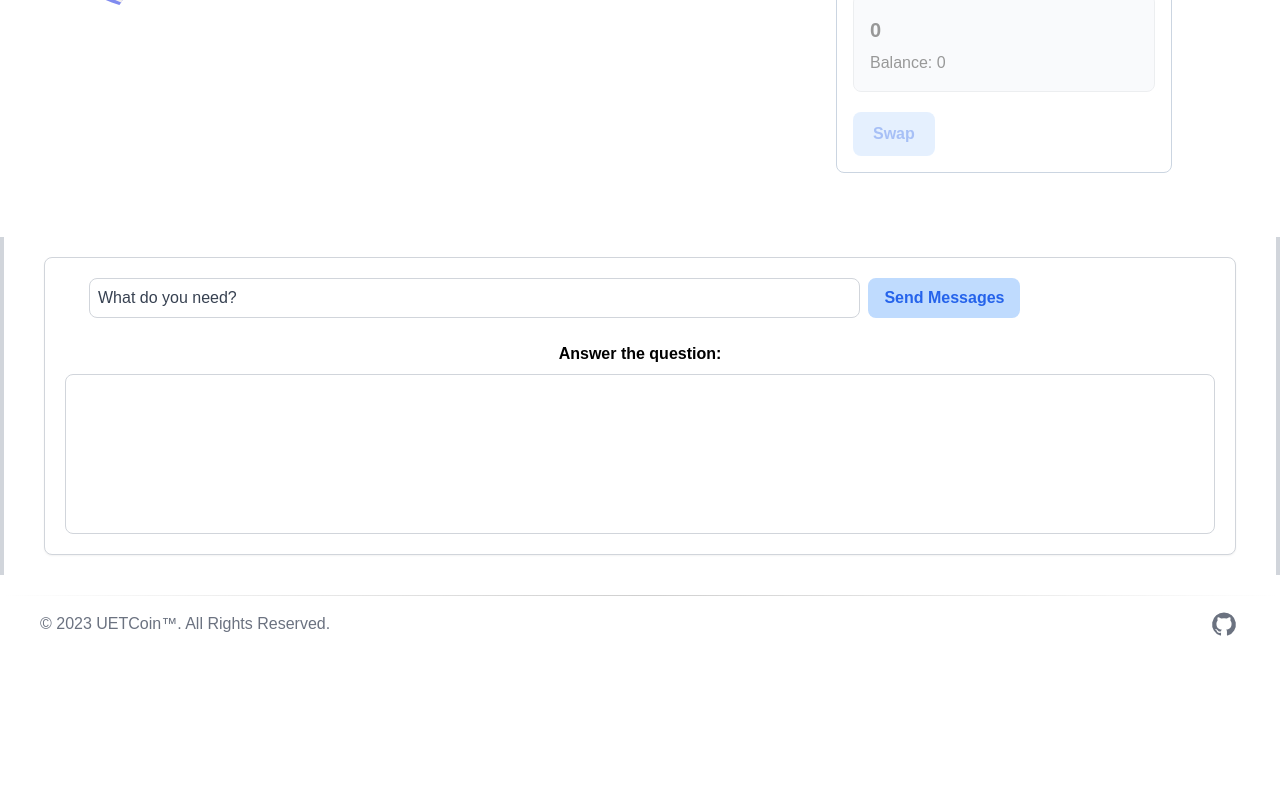
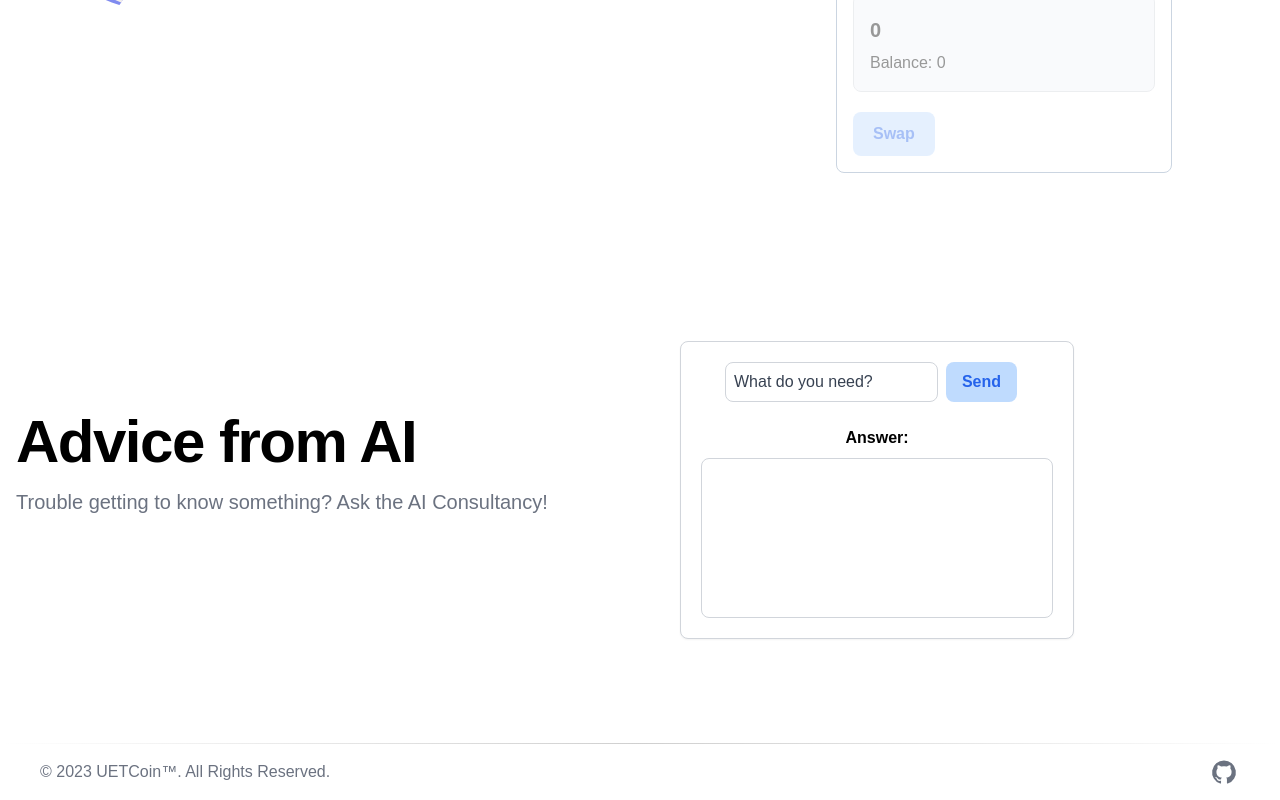
Before and after one commit to rinchan01/3m1f-bkfintech, a React (Create React App) app: page / in a window 1280 px wide. Shown: the part 1387-2187 px from the top of the page. Before the commit the page ends 2039 px from the top, so only its background shows below. Built offline with nearby package versions, Linux system fonts and the light colour scheme.

Commit message:
fix AI UI

```diff
--- a/src/components/AISupport.js
+++ b/src/components/AISupport.js
@@ -1,5 +1,6 @@
 import React, { useState } from "react";
 import AIConsultancy from "../role/AIConsultancy";
+import p2p from '../assets/PEER_TO_PEER.svg';
 
 const AISupport = () => {
 
@@ -28,14 +29,25 @@ const AISupport = () => {
   };
 
   return (
-      <div
-         id="AIConsultancy"
-         className=" w-full justify-center items-center flex flex-col border-x-4 border-gray-300 z-30 px-10 py-5"
-      >
+      <>
+            <section id="AIConsultancy" className="bg-white dark:bg-gray-900">
+                  <div className="grid max-w-screen-xl px-4 mx-auto lg:gap-8 xl:gap-0 lg:py-16 lg:grid-cols-12">
+                    <div className="mr-auto place-self-center lg:col-span-6">
+                        <h1 className="max-w-2xl mb-4 text-4xl font-extrabold tracking-tight leading-none md:text-5xl xl:text-6xl dark:text-white">
+                            Advice from AI
+                        </h1>
+                        <p className="max-w-2xl mb-6 font-light text-gray-500 lg:mb-8 md:text-lg lg:text-xl dark:text-gray-400">
+                            Trouble getting to know something? Ask the AI Consultancy!
+                        </p>
+                    </div>
+
+                    <div class="mr-auto place-self-center lg:col-span-5 ">
+                        <div className='tab-content mt-5'>
+                          <div className="w-full justify-center items-center flex flex-col  z-30 px-10 py-5">
                             <div className="rounded-lg border border-gray-300 bg-white text-card-foreground shadow-sm w-full p-5 flex-col flex">
-            <div className=" w-full p-6 pt-0 flex flex-row space-x-2 relative">
+                              <div className="w-full p-6 pt-0 flex flex-row space-x-2 relative">
                                 <input
-                 className=" w-[70%] px-2 bg-transparent border-[1px] border-gray-300 rounded-lg placeholder:text-gray-700"
+                                  className="w-[70%] px-2 bg-transparent border-[1px] border-gray-300 rounded-lg placeholder:text-gray-700"
                                   type="text"
                                   placeholder="What do you need?"
                                   value={inputPrompt}
@@ -43,28 +55,32 @@ const AISupport = () => {
                                   required
                                 />
                                 <button
-                 className={` ${isGenerating ? 'bg-gray-400 cursor-not-allowed text-white' : ''} cursor-pointer bg-blue-200 hover:bg-blue-300 text-blue-600 font-bold py-2 px-4 rounded-lg flex items-center`}
+                                  className={`${
+                                    isGenerating ? 'bg-gray-400 cursor-not-allowed text-white' : 'bg-blue-200 hover:bg-blue-300'
+                                  } cursor-pointer text-blue-600 font-bold py-2 px-4 rounded-lg flex items-center`}
                                   type="button"
-                  aria-haspopup="dialog"
-                  aria-expanded="false"
-                  aria-controls="radix-:Rl6ula:"
-                  data-state="closed"
-                  onClick={() => handleGenerate()}
+                                  onClick={handleGenerate}
                                   disabled={isGenerating}
                                 >
-                  Send Messages
+                                  Send
                                 </button>
                               </div>
-            <div className=" w-full flex justify-start items-center flex-col gap-2">
-               <p className="font-bold">Answer the question:</p>
-               <article className=" w-full min-h-[20vh] break-words bg-transparent border-[1px] border-gray-300 rounded-lg placeholder:text-gray-300 p-4">
+                              <div className="w-full flex justify-start items-center flex-col gap-2">
+                                <p className="font-bold">Answer:</p>
+                                <article className="w-full min-h-[20vh] break-words bg-transparent border-[1px] border-gray-300 rounded-lg placeholder:text-gray-300 p-4">
                                   <p id="AIResponse"></p>
                                 </article>
                               </div>
                             </div>
                           </div>
+                        </div>
+                    </div>
+                </div>
+
+
+            </section>
+        </>
    );
-
 }
 
 export default AISupport;
```
Also changed, not shown: public/index.html (+3 -2 lines). Lines whose indentation alone changed are shown as unchanged.
